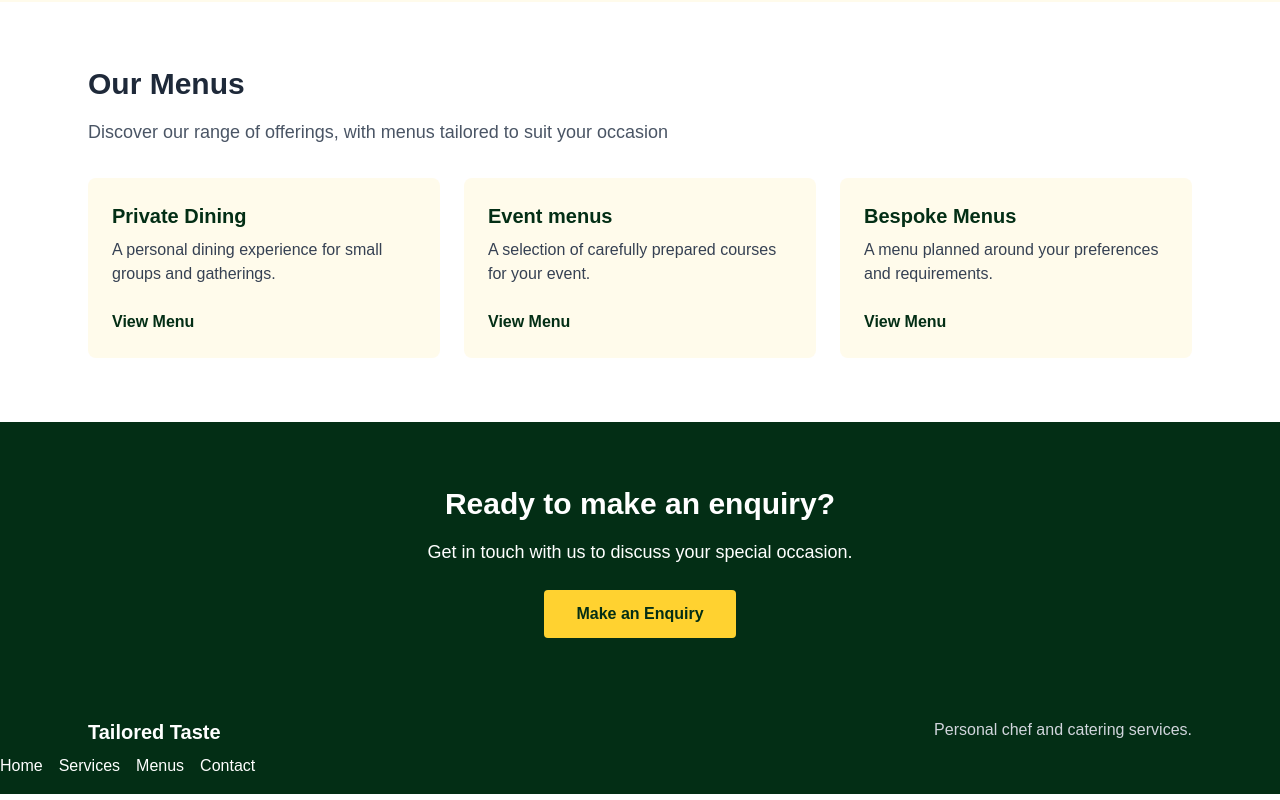
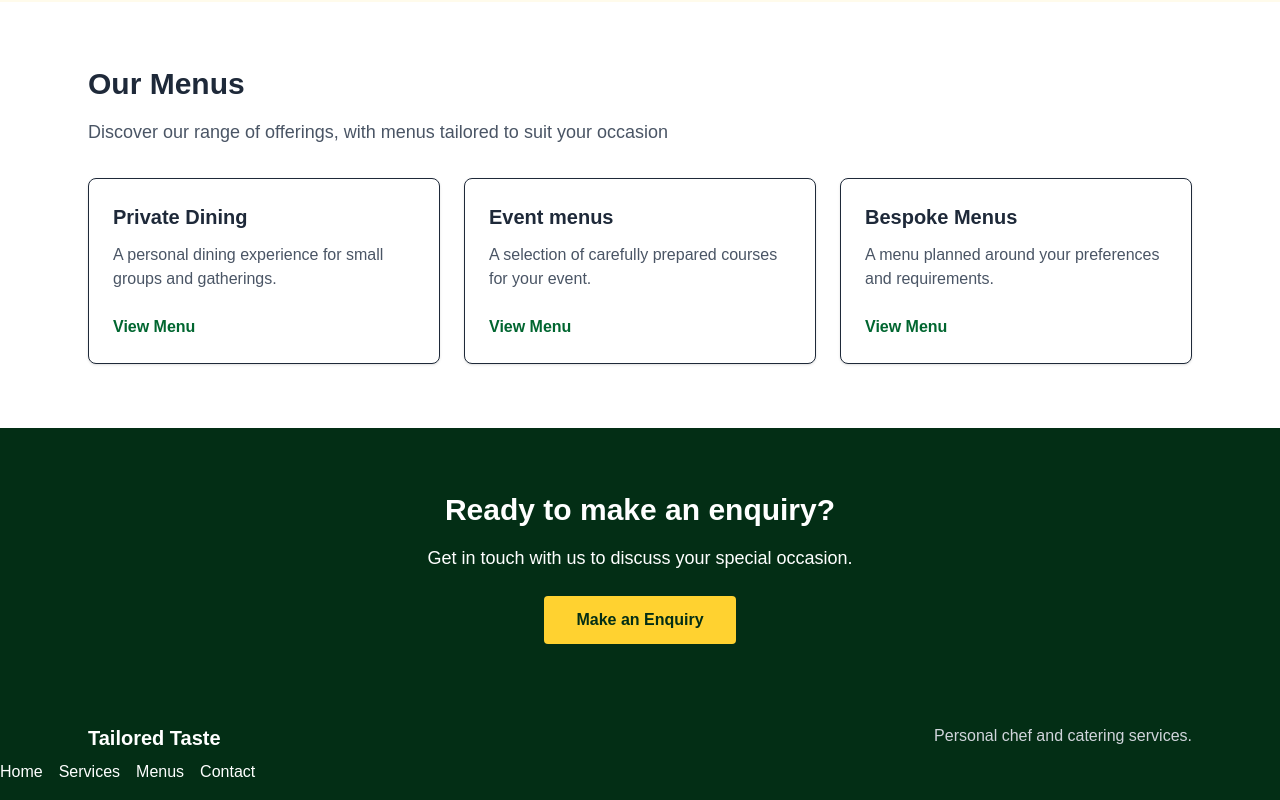
Before and after one commit to GrahamBlackledge/TailoredTaste, a Next.js app in the folder web/: page / in a window 1280 px wide. Shown: the part 1262-2062 px from the top of the page. Built offline with nearby package versions, Linux system fonts and the light colour scheme.

Commit message:
updated menucard for pop up menus samples

```diff
--- a/web/src/components/MenuCard.tsx
+++ b/web/src/components/MenuCard.tsx
@@ -1,20 +1,72 @@
+
+
+"use client";
+
+import { useState } from "react";
+
 type MenuCardProps = {
-    title: string;
-    description: string;
-
+  title: string;
+  description: string;
 };
 
 export default function MenuCard({ title, description }: MenuCardProps) {
-    return (
-        <div className="bg-amber-50 rounded-lg borer border-amber-100 p-6">
-            <h3 className="text-xl font-bold text-green-950 mb-2">{title}</h3>
+  const [isOpen, setIsOpen] = useState(false);
 
-            <p className="text-gray-700 mb-6">{description}</p>
+  return (
+    <>
+      <button
+        type="button" onClick={() => setIsOpen(true)} className="bg-white border rounded-lg shadow-sm p-6 text-left hover:shadow-lg transition cursor-pointer"
+      >
+        <h2 className="text-xl font-bold mb-3">{title}</h2>
 
-            <a href="/menus" className="text-green-950 font-semibold hover:underline">View Menu </a>
+        <p className="text-gray-600 mb-6">{description}</p>
 
+        <span className="text-green-800 font-semibold">
+          View Menu
+        </span>
+      </button>
 
+      {isOpen && (
+        <div
+          className="fixed inset-0 bg-black/60 flex items-center justify-center z-50 p-4"
+          onClick={() => setIsOpen(false)}
+        >
+
+          <div
+            role="dialog"
+            aria-modal="true"
+            aria-label={title}
+            className="bg-white rounded-lg p-8 max-w-lg w-full relative"
+            onClick={(e) => e.stopPropagation()}
+          >
+
+            <button
+              type="button"
+              onClick={() => setIsOpen(false)}
+              className="absolute top-4 right-5 text-gray-500 hover:text-black text-2xl"
+              aria-label="Close menu"
+            >
+              X
+            </button>
+
+            <h2 className="text-2xl font-bold mb-4">{title}</h2>
+
+            <p className="text-gray-600 mb-6">
+              {description}
+            </p>
+
+            <div className="bg-gray-100 rounded-lg p-8 text-center">
+              <h3 className="font-semibold mb-2">
+                Sample Menu Coming Soon
+              </h3>
+
+              <p className="text-gray-500">
+                Our menus are currently being prepared.
+              </p>
+            </div>
+          </div>
         </div>
-
-    );
+      )}
+    </>
+  );
 }
```
